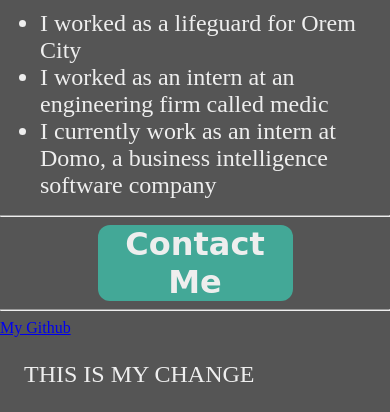
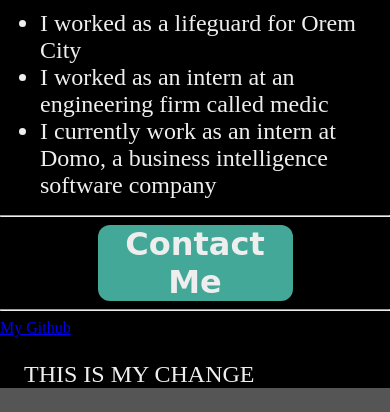
Before and after one commit to SmackinYak/Portfolio, a plain HTML site: page index.html in a window 390 px wide. Shown: the part 713-1125 px from the top of the page. Drawn offline with Linux system fonts and the light colour scheme.

Commit message:
responsive design

```diff
--- a/index.html
+++ b/index.html
@@ -2,6 +2,7 @@
 
 <html>
     <head>
+        <meta name="viewport" content="width=device-width, initial-scale=1.0">
         <meta charset='UTF-8'/>
         <link rel='stylesheet' href='styles.css'/>
         <title>Zach Thayne's Portfolio</title>
--- a/styles.css
+++ b/styles.css
@@ -1,5 +1,6 @@
 html {
     background-color: #555555;
+    width: 100%;
 }
 
 body {
@@ -58,3 +59,9 @@ p {
 li {
     font-size: x-large;
 }
+
+@media only screen and (max-width: 500px) {
+    body {
+      background-color: black;
+    }
+}
```
